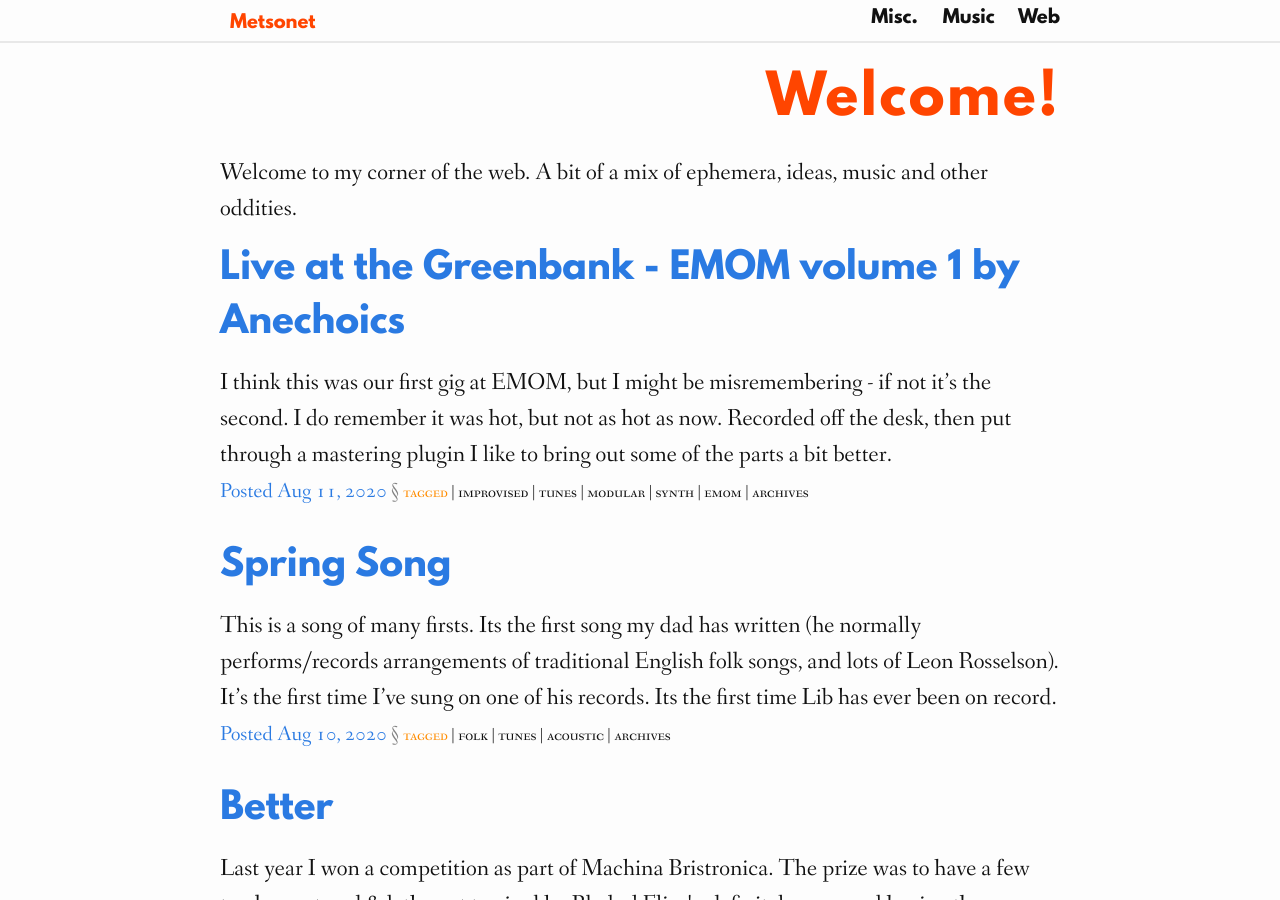
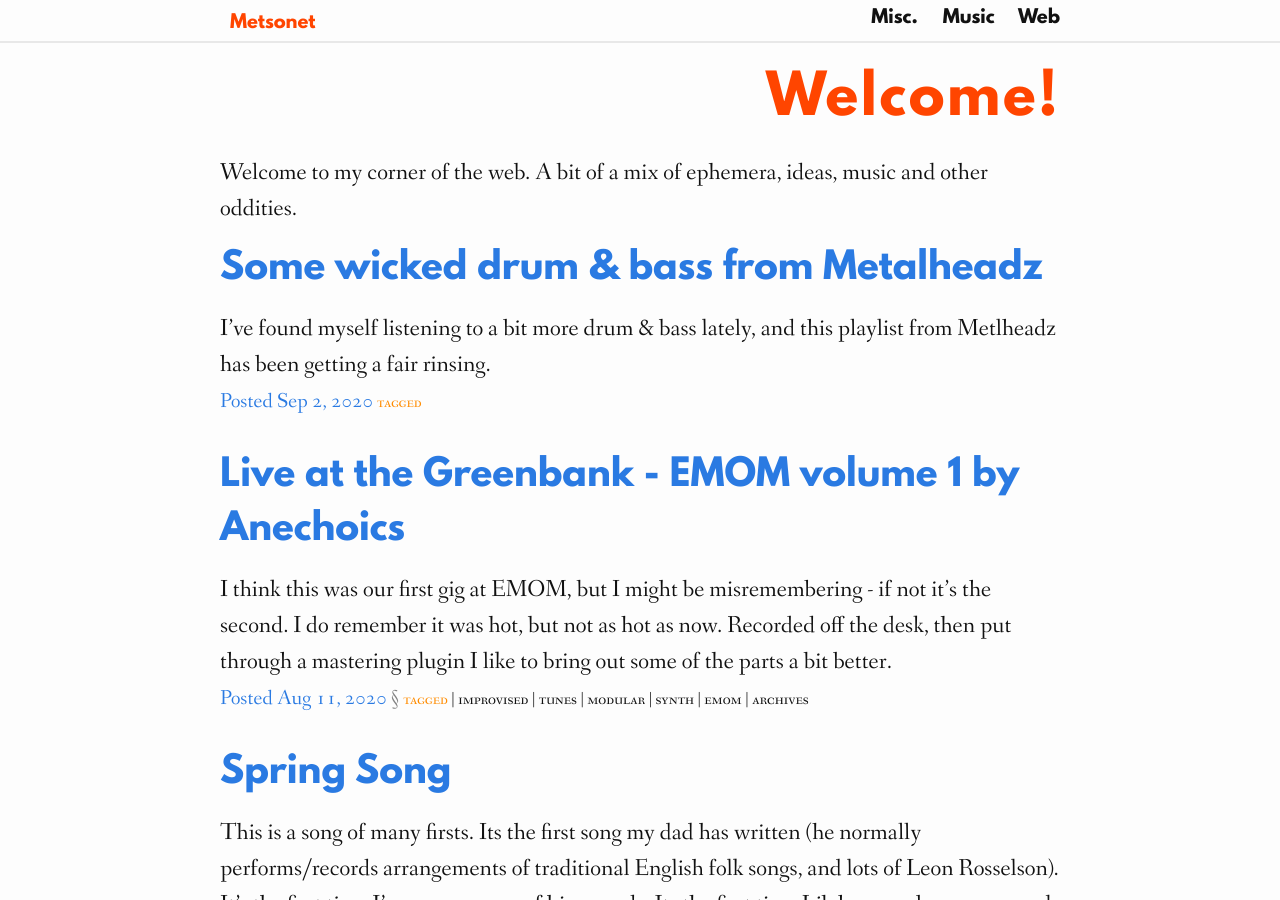
Before and after one commit to drsm79/drsm79.github.com, a Jekyll site: the page built from index.html, in a window 1280 px wide and 900 px high. Built offline with Jekyll 4.4.1, drawn with Linux system fonts in a browser that asks for light colours.

Commit message:
metalheadz playlist

```diff
--- /dev/null
+++ b/_posts/2020-09-02-Some_wicked_drum_bass_from_Metalheadz.md
@@ -0,0 +1,10 @@
+---
+layout: music
+category: playlists
+title: Some wicked drum & bass from Metalheadz
+spotify:
+    id: 6ZXvVgauWD1313Y9TvXTzT
+    type: playlist
+---
+
+I've found myself listening to a bit more drum & bass lately, and this playlist from Metlheadz has been getting a fair rinsing.
```
Also changed, not shown: playlist.md (+1 -0 lines), playlists.md (added, +5 -0 lines).
